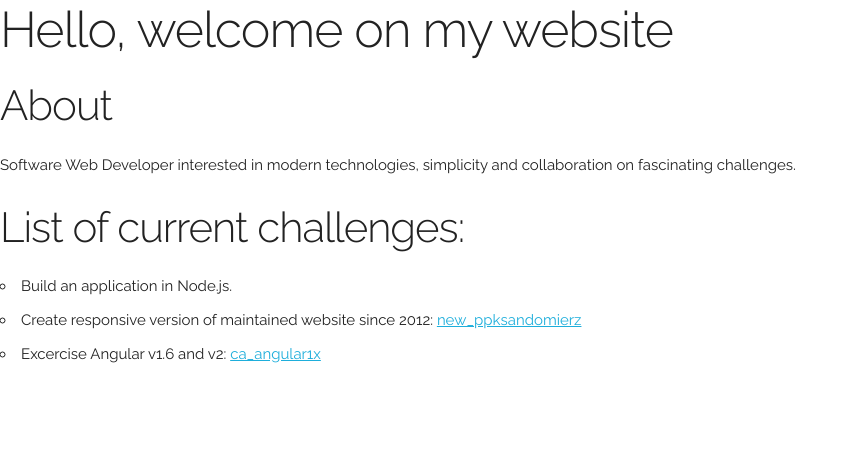
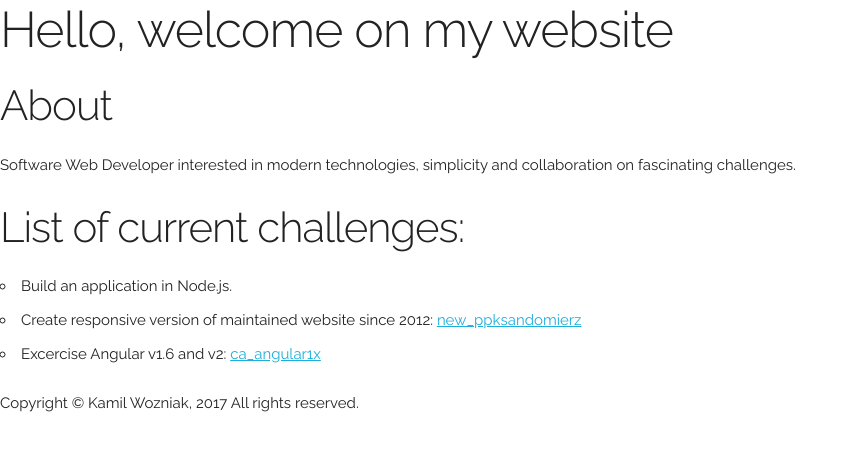
Before and after one commit to KamilWo/kamilwo.github.io, a website: page index.html in a window 1280 px wide. Shown: the whole page, without its empty margins (0-858 px from the left). Drawn offline with Linux system fonts and the light colour scheme; files whose address does not match are found by name.

Commit message:
Added copyrights

```diff
--- a/index.html
+++ b/index.html
@@ -40,5 +40,7 @@
         <li>Create responsive version of maintained website since 2012: <a href="https://github.com/KamilWo/new_ppksandomierz">new_ppksandomierz</a></li>
         <li>Excercise Angular v1.6 and v2: <a href="https://github.com/KamilWo/ca_angular1x">ca_angular1x</a></li>
     </ul>
+
+    <footer>Copyright © Kamil Wozniak, <script>document.write(new Date().getFullYear());</script> All rights reserved.</footer>
 </body>
 </html>
```
